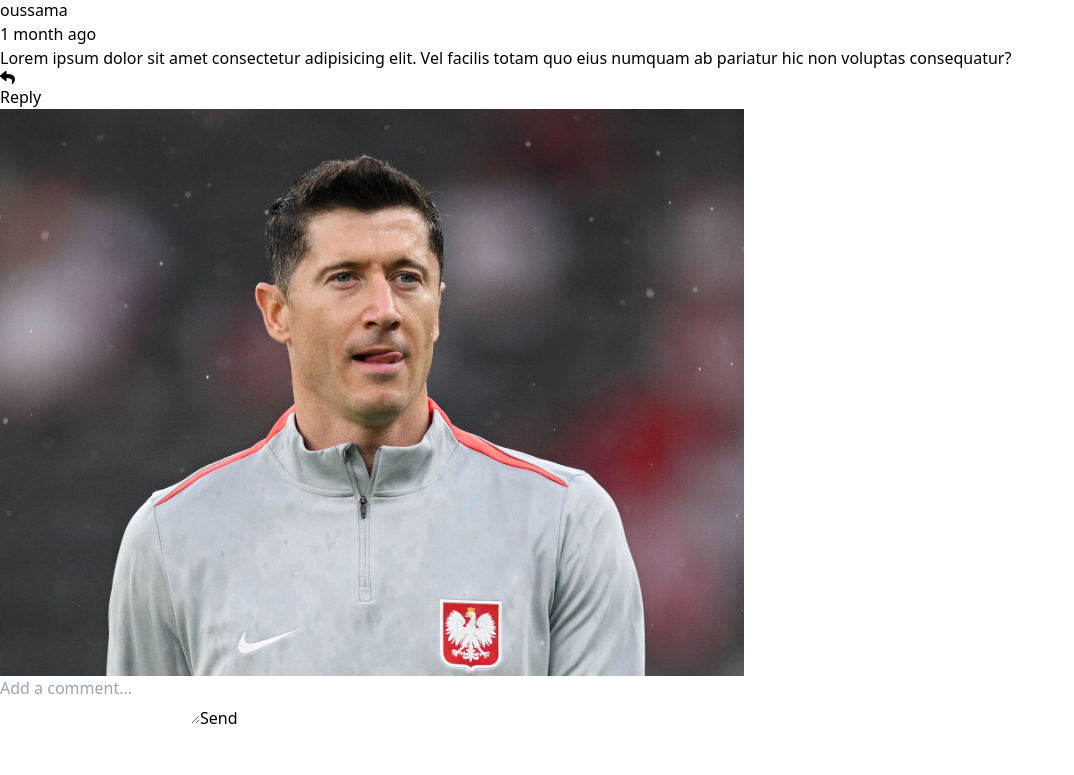
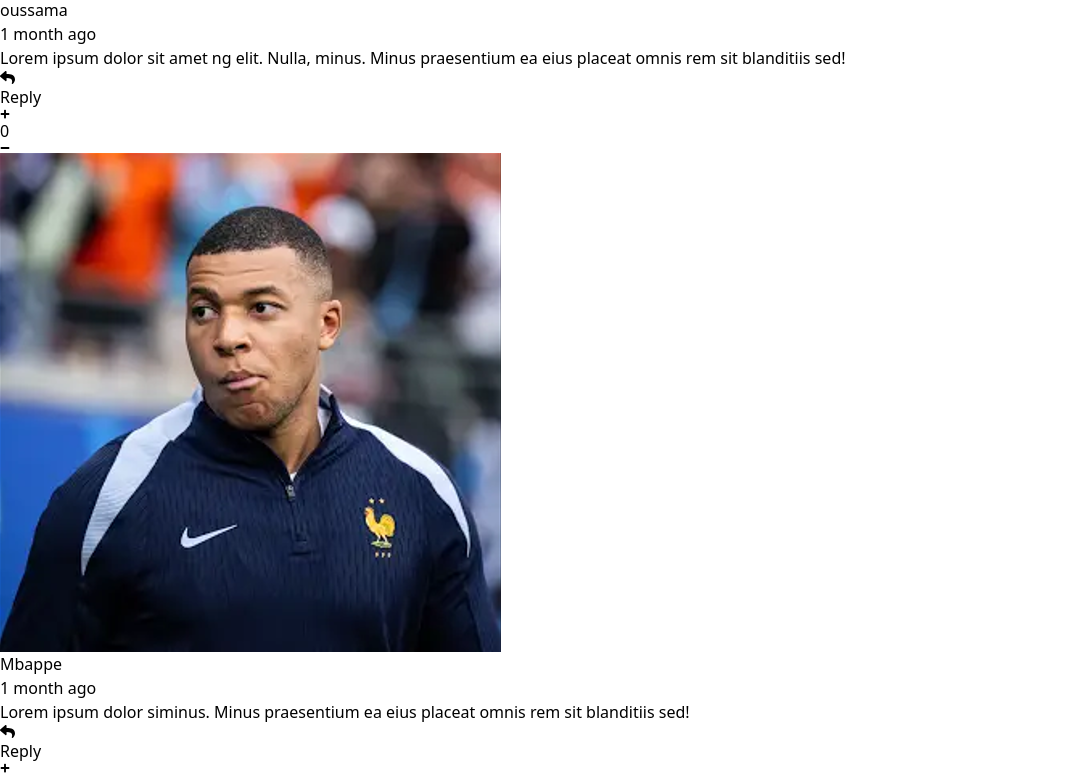
Before and after one commit to OussamaDeghfel/Interactive-comment-section, a React (Vite) app: page / in a window 1280 px wide. Shown: the part 545-1320 px from the top of the page, without its empty margins (0-1074 px from the left). Before the commit the page ends 1275 px from the top, so only its background shows below. Built offline with nearby package versions, Linux system fonts and the light colour scheme.

Commit message:
use mapping in state list to show comment

```diff
--- a/src/App.tsx
+++ b/src/App.tsx
@@ -1,16 +1,41 @@
+import { useState } from "react";
 import Comment from "./components/Comment";
 import MyComment from "./components/MyComment";
 
 function App() {
+  const [commentList, setCommentList] = useState([
+    {
+      id: 1,
+      userName: "oussama",
+      comment:
+        "Lorem ipsum dolor sit amet ng elit. Nulla, minus. Minus praesentium ea eius placeat omnis rem sit blanditiis sed!",
+    },
+    {
+      id: 2,
+      userName: "Mbappe",
+      comment:
+        "Lorem ipsum dolor siminus. Minus praesentium ea eius placeat omnis rem sit blanditiis sed!",
+    },
+    {
+      id: 3,
+      userName: "Halland",
+      comment: "Lorem ipsum dolor sit amet consectetur adipisicing elit",
+    },
+  ]);
+
   return (
     <>
       <div className="flex flex-col justify-center items-center h-screen m-auto">
-        <Comment
+        {/* <Comment
           userName={"oussama"}
           comment={
             "Lorem ipsum dolor sit amet consectetur adipisicing elit. Vel facilis totam quo eius numquam ab pariatur hic non voluptas consequatur?"
           }
-        />
+        /> */}
+
+        {commentList.map((comment: any) => (
+          <Comment userName={comment.userName} comment={comment.comment} />
+        ))}
         <MyComment />
       </div>
     </>
```
